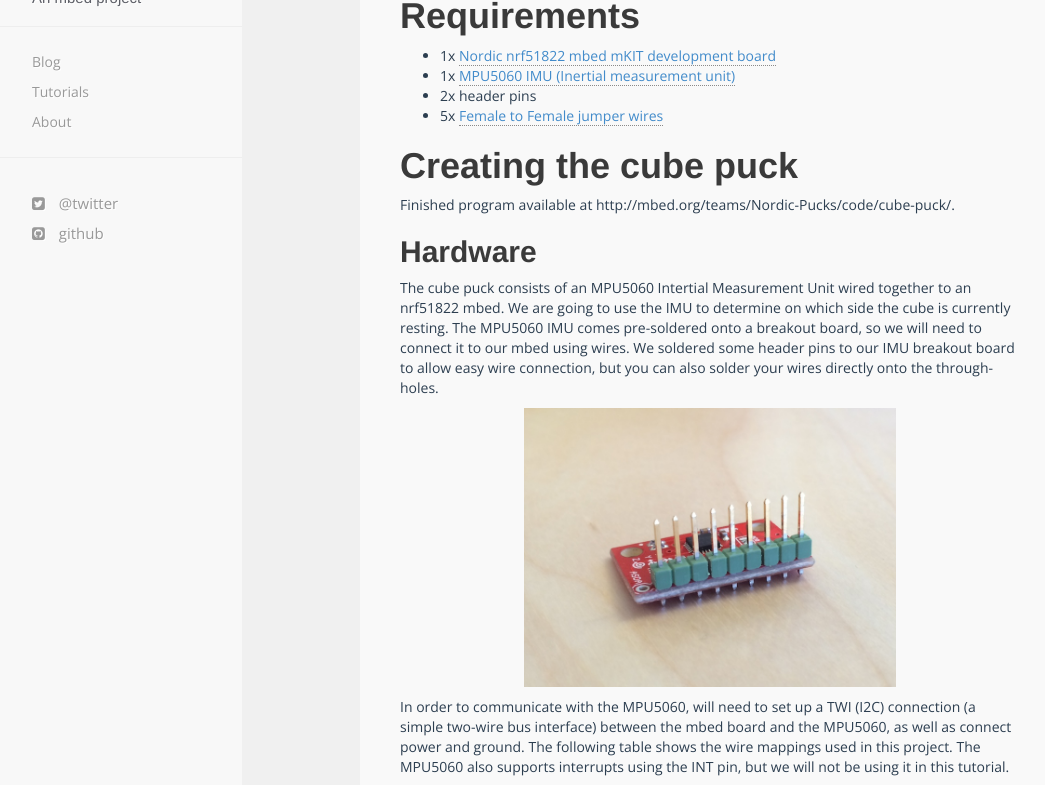
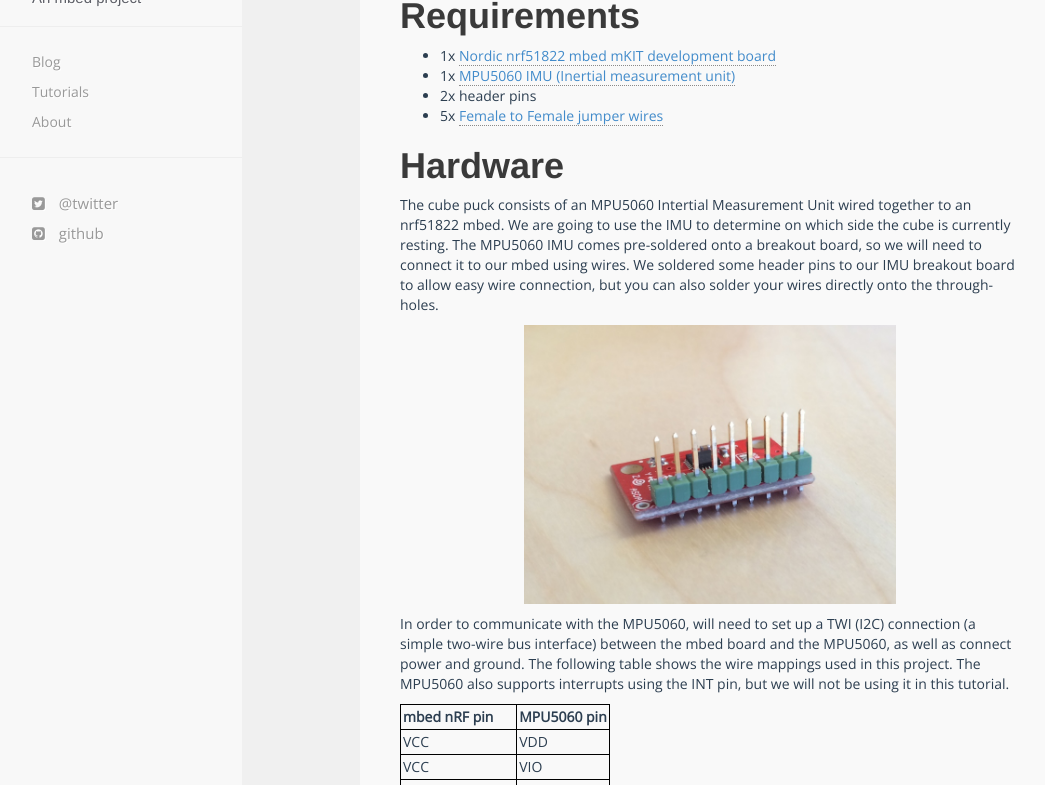
Before and after one commit to NordicPlayground/puck, a Jekyll site: the page built from _tutorials/cube.md, in a window 1280 px wide and 900 px high, scrolled down 508 px, cut to the strip 115-900 px from the top of the window. Shown: the whole strip, without its empty margins (8-1053 px from the left). Built offline with Jekyll 4.4.1, drawn with Linux system fonts in a browser that asks for light colours; nearby versions of some CDN libraries; comment, search, counter and statistics services are not loaded.

Commit message:
Rethink heading structure for cube tutorial

```diff
--- a/_tutorials/cube.md
+++ b/_tutorials/cube.md
@@ -21,10 +21,7 @@ It is completely customizable and therefore also quite versatile.
 - 5x [Female to Female jumper wires](http://www.seeedstudio.com/depot/1-pin-dualfemale-jumper-wire-100mm-50pcs-pack-p-260.html?cPath=44_47)
 
 
-# Creating the cube puck
-Finished program available at http://mbed.org/teams/Nordic-Pucks/code/cube-puck/.
-
-## Hardware
+# Hardware
 
 The cube puck consists of an MPU5060 Intertial Measurement Unit wired together to an nrf51822 mbed.
 We are going to use the IMU to determine on which side the cube is currently resting.
@@ -104,7 +100,7 @@ TODO is it enough to power cycle the mpu? or just call mpu.initialize() again?
 
 Now we can get readings from the MPU.
 
-### Gatt service and characteristic setup
+## Gatt service and characteristic setup
 To broadcast the current rotation of the cube, we will need to expose its current rotation as a bluetooth LE gatt characteristic within a service.
 Think of a gatt service as an object exposed over bluetooth LE, with gatt characteristics corresponding to fields on the object.
 
```
Also changed, not shown: other parts of _tutorials/cube.md (+1 -2 lines).
